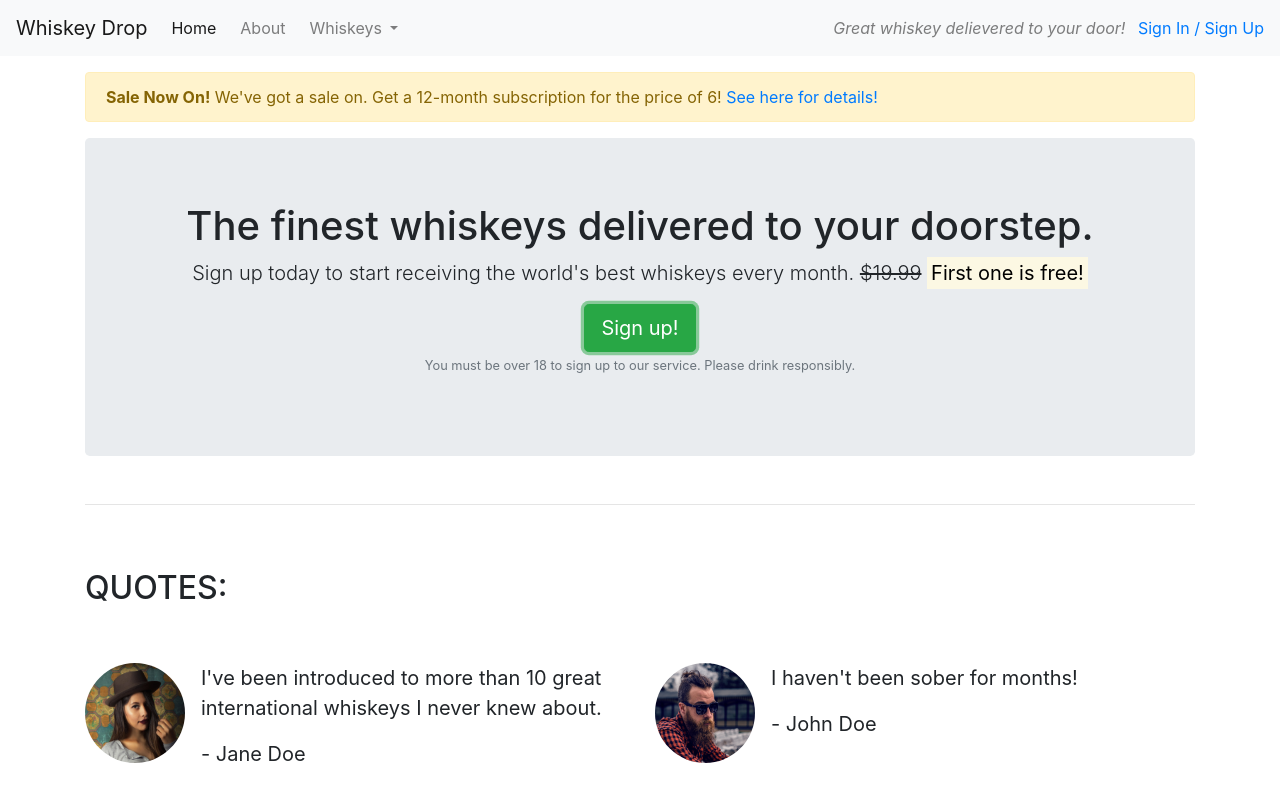
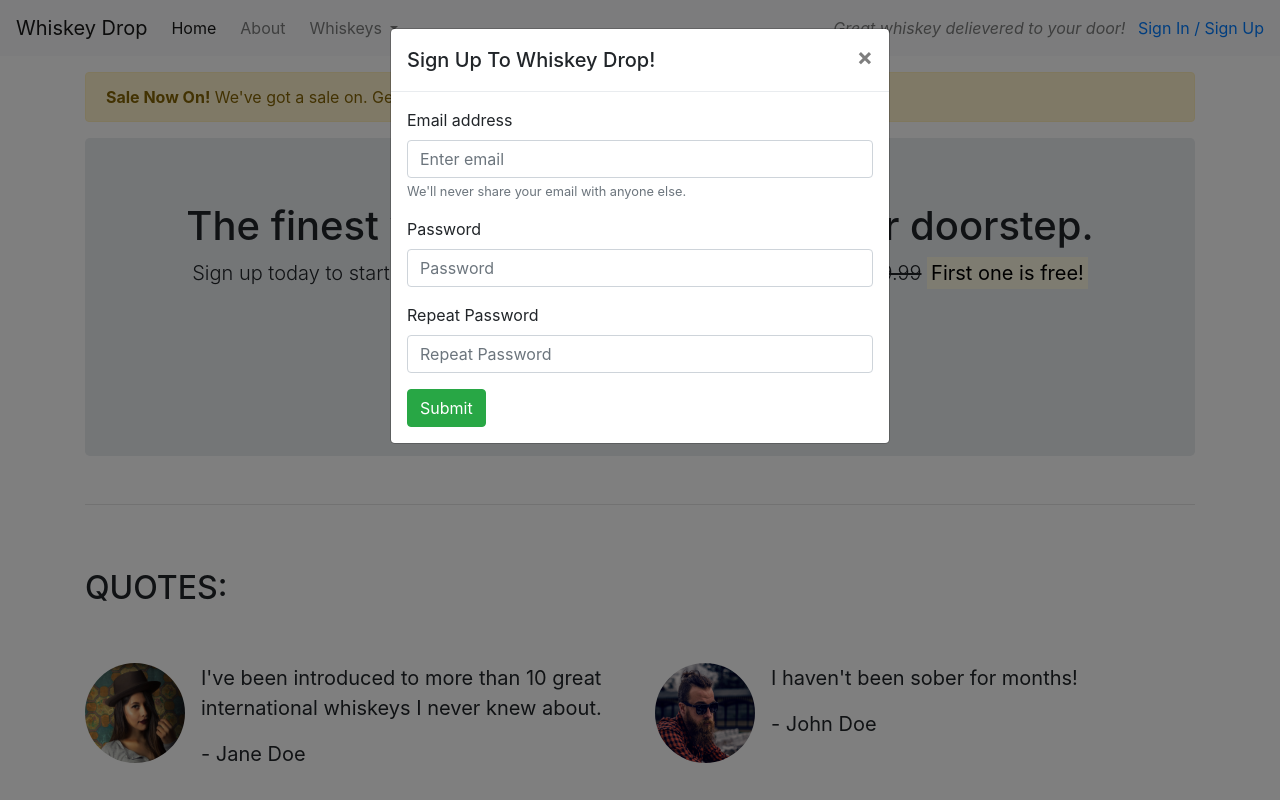
Before and after one commit to sjayawardena/bootstrap-testing, a plain HTML site: page index.html in a window 1280 px wide. Both pictures are taken after a click on the button "Sign up!". Shown: the top 800 px of the page. Drawn offline with nearby package versions, Linux system fonts and the light colour scheme.

Commit message:
Feat: Add modal sign up form to index.html

```diff
--- a/index.html
+++ b/index.html
@@ -59,7 +59,8 @@
                         <s class="d-none d-sm-inline">$19.99</s>
                         <span class="d-inline d-sm-none"><br></span>
                         <strong><mark>First one is free!</mark></strong></p>
-                    <button class="btn btn-success btn-lg">Sign up!</button>
+                    <button class="btn btn-success btn-lg" data-toggle="modal" data-target="#signUpModal">Sign
+                        up!</button>
                     <p class="text-muted"><small>You must be over 18 to sign up to our service. Please drink
                             responsibly.</small></p>
             </div>
@@ -157,21 +158,55 @@
         </section>
         <!-- /.features -->
     </article>
+
+    <div class="modal" tabindex="-1" role="dialog" id="signUpModal">
+        <div class="modal-dialog" role="document">
+            <div class="modal-content">
+                <div class="modal-header">
+                    <h5 class="modal-title">Sign Up To Whiskey Drop!</h5>
+                    <button type="button" class="close" data-dismiss="modal" aria-label="Close">
+                        <span aria-hidden="true">&times;</span>
+                    </button>
+                </div>
+                <div class="modal-body">
+                    <form>
+                        <div class="form-group">
+                            <label for="exampleInputEmail1">Email address</label>
+                            <input type="email" class="form-control" id="exampleInputEmail1"
+                                aria-describedby="emailHelp" placeholder="Enter email">
+                            <small id="emailHelp" class="form-text text-muted">We'll never share your email with anyone
+                                else.</small>
+                        </div>
+                        <div class="form-group">
+                            <label for="exampleInputPassword1">Password</label>
+                            <input type="password" class="form-control" id="password"
+                                placeholder="Password">
+                        </div>
+                        <div class="form-group">
+                            <label for="repeatPassword">Repeat Password</label>
+                            <input type="password" class="form-control" id="repeatPassword"
+                                placeholder="Repeat Password">
+                        </div>
+                        <button type="submit" class="btn btn-success">Submit</button>
+                    </form>
+                </div>
+            </div>
+        </div>
+    </div>
+
+    <!-- Bootstrap js-->
+    <script src="https://code.jquery.com/jquery-3.3.1.slim.min.js"
+        integrity="sha384-q8i/X+965DzO0rT7abK41JStQIAqVgRVzpbzo5smXKp4YfRvH+8abtTE1Pi6jizo" crossorigin="anonymous">
+    </script>
+    <script src="https://cdnjs.cloudflare.com/ajax/libs/popper.js/1.14.3/umd/popper.min.js"
+        integrity="sha384-ZMP7rVo3mIykV+2+9J3UJ46jBk0WLaUAdn689aCwoqbBJiSnjAK/l8WvCWPIPm49" crossorigin="anonymous">
+    </script>
+    <script src="https://stackpath.bootstrapcdn.com/bootstrap/4.1.3/js/bootstrap.min.js"
+        integrity="sha384-ChfqqxuZUCnJSK3+MXmPNIyE6ZbWh2IMqE241rYiqJxyMiZ6OW/JmZQ5stwEULTy" crossorigin="anonymous">
+    </script>
+
     <!-- Font Awesome script-->
     <script src="https://kit.fontawesome.com/25587da004.js" crossorigin="anonymous"></script>
-    <!-- Bootstrap js-->
-    <script src="https://cdn.jsdelivr.net/npm/jquery@3.5.1/dist/jquery.slim.min.js"
-        integrity="sha384-DfXdz2htPH0lsSSs5nCTpuj/zy4C+OGpamoFVy38MVBnE+IbbVYUew+OrCXaRkfj" crossorigin="anonymous">
-    </script>
-    <script src="https://cdn.jsdelivr.net/npm/popper.js@1.16.1/dist/umd/popper.min.js"
-        integrity="sha384-9/reFTGAW83EW2RDu2S0VKaIzap3H66lZH81PoYlFhbGU+6BZp6G7niu735Sk7lN" crossorigin="anonymous">
-    </script>
-    <script src="https://cdn.jsdelivr.net/npm/bootstrap@4.6.2/dist/js/bootstrap.min.js"
-        integrity="sha384-+sLIOodYLS7CIrQpBjl+C7nPvqq+FbNUBDunl/OZv93DB7Ln/533i8e/mZXLi/P+" crossorigin="anonymous">
-    </script>
-    <script src="https://cdn.jsdelivr.net/npm/bootstrap@4.6.2/dist/js/bootstrap.bundle.min.js"
-        integrity="sha384-Fy6S3B9q64WdZWQUiU+q4/2Lc9npb8tCaSX9FK7E8HnRr0Jz8D6OP9dO5Vg3Q9ct" crossorigin="anonymous">
-    </script>
 </body>
 
 </html>
```
